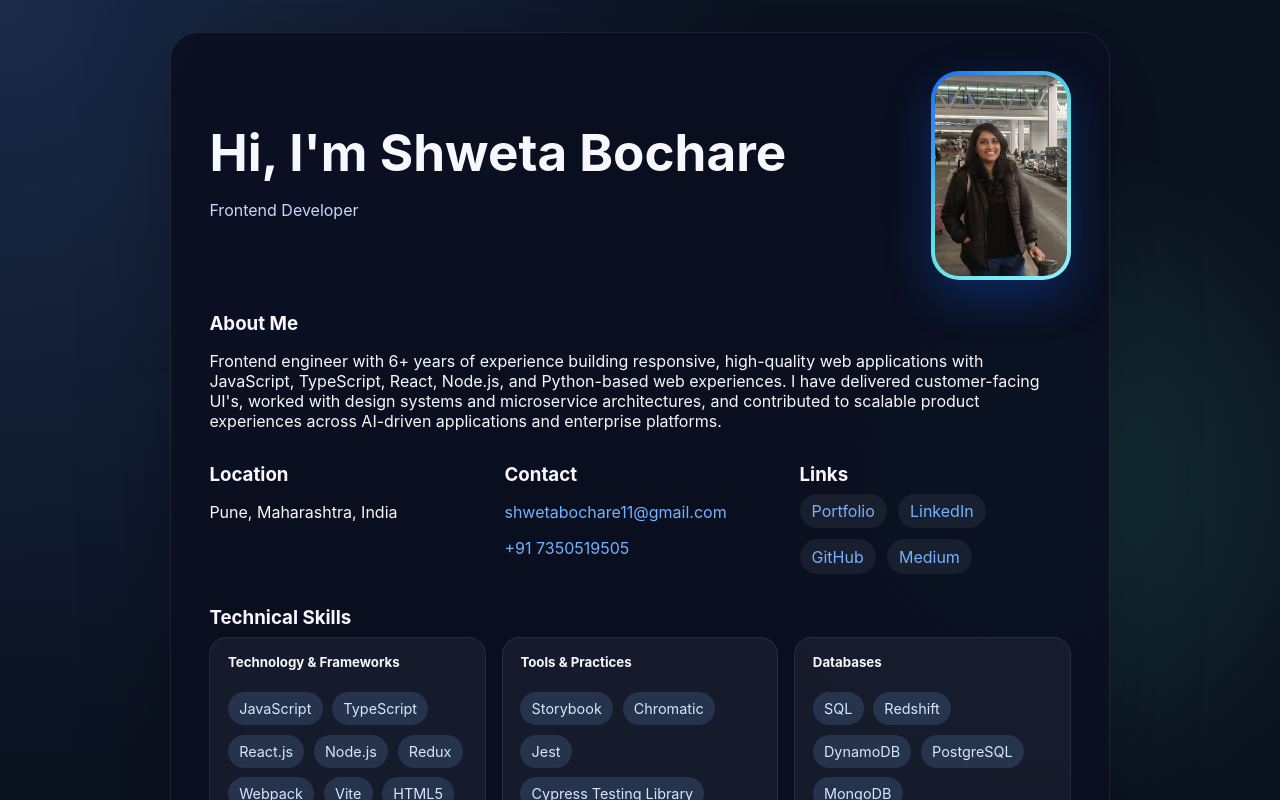
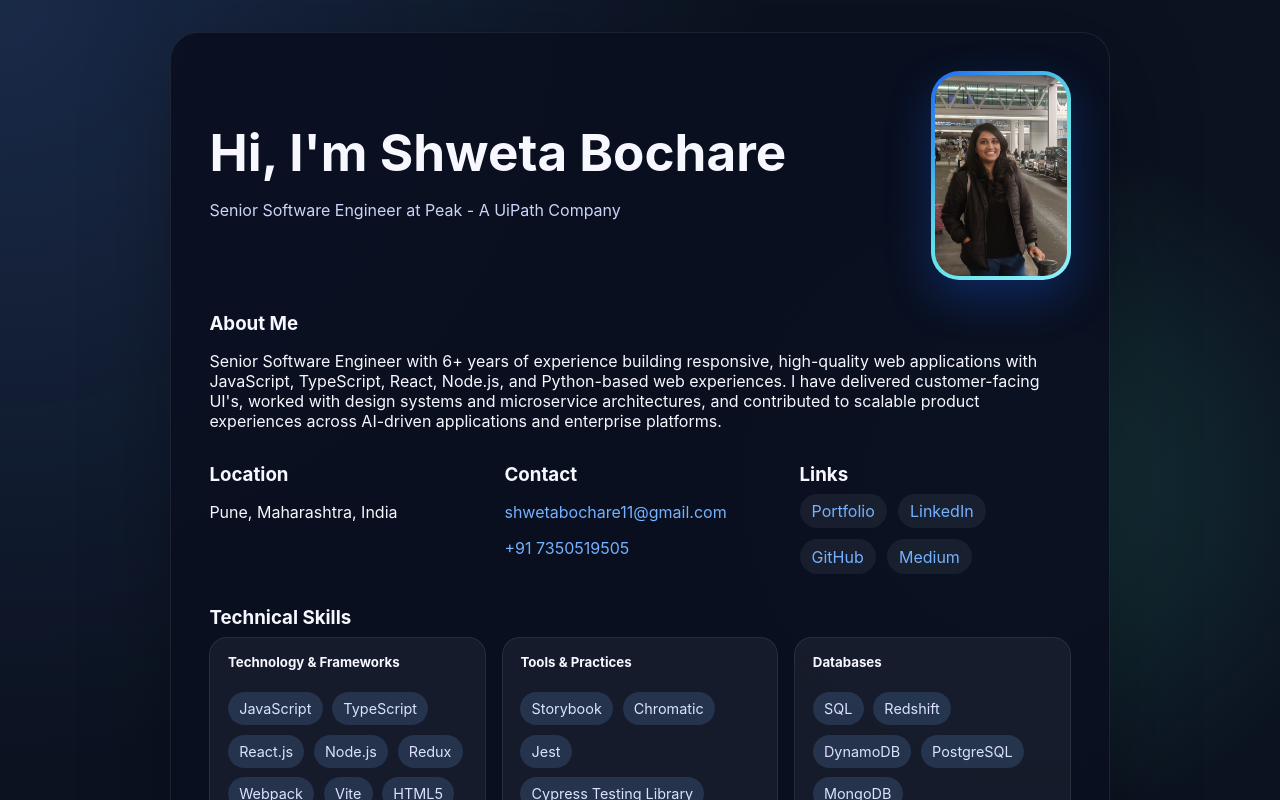
Before and after one commit to sb1197/my-portfolio, a React (Vite) app: page / in a window 1280 px wide. Shown: the top 800 px of the page. Built offline with nearby package versions, Linux system fonts and the light colour scheme.

Commit message:
feat: add GitHub Actions workflow for Vercel deployment and update profile image import

```diff
--- a/src/App.jsx
+++ b/src/App.jsx
@@ -7,10 +7,11 @@ import {
   ProjectsSection,
   SkillsSection,
 } from './components';
+import profileImage from './images/self.jpg';
 
 const profile = {
   name: 'Shweta Bochare',
-  role: 'Frontend Developer',
+  role: 'Senior Software Engineer at Peak - A UiPath Company',
   location: 'Pune, Maharashtra, India',
   summary: SUMMARY,
   education: EDUCATION,
@@ -31,7 +32,7 @@ function App() {
   return (
     <div className="page-shell">
       <main className="profile-card">
-        <ProfileHeader name={profile.name} role={profile.role} imageSrc="src/images/self.jpg" />
+        <ProfileHeader name={profile.name} role={profile.role} imageSrc={profileImage} />
 
         <AboutSection summary={profile.summary} />
 
--- a/src/constants.js
+++ b/src/constants.js
@@ -1,5 +1,5 @@
 export const SUMMARY =
-  "Frontend engineer with 6+ years of experience building responsive, high-quality web applications with JavaScript, TypeScript, React, Node.js, and Python-based web experiences. I have delivered customer-facing UI's, worked with design systems and microservice architectures, and contributed to scalable product experiences across AI-driven applications and enterprise platforms.";
+  "Senior Software Engineer with 6+ years of experience building responsive, high-quality web applications with JavaScript, TypeScript, React, Node.js, and Python-based web experiences. I have delivered customer-facing UI's, worked with design systems and microservice architectures, and contributed to scalable product experiences across AI-driven applications and enterprise platforms.";
 
 export const EDUCATION = [
   {
```
